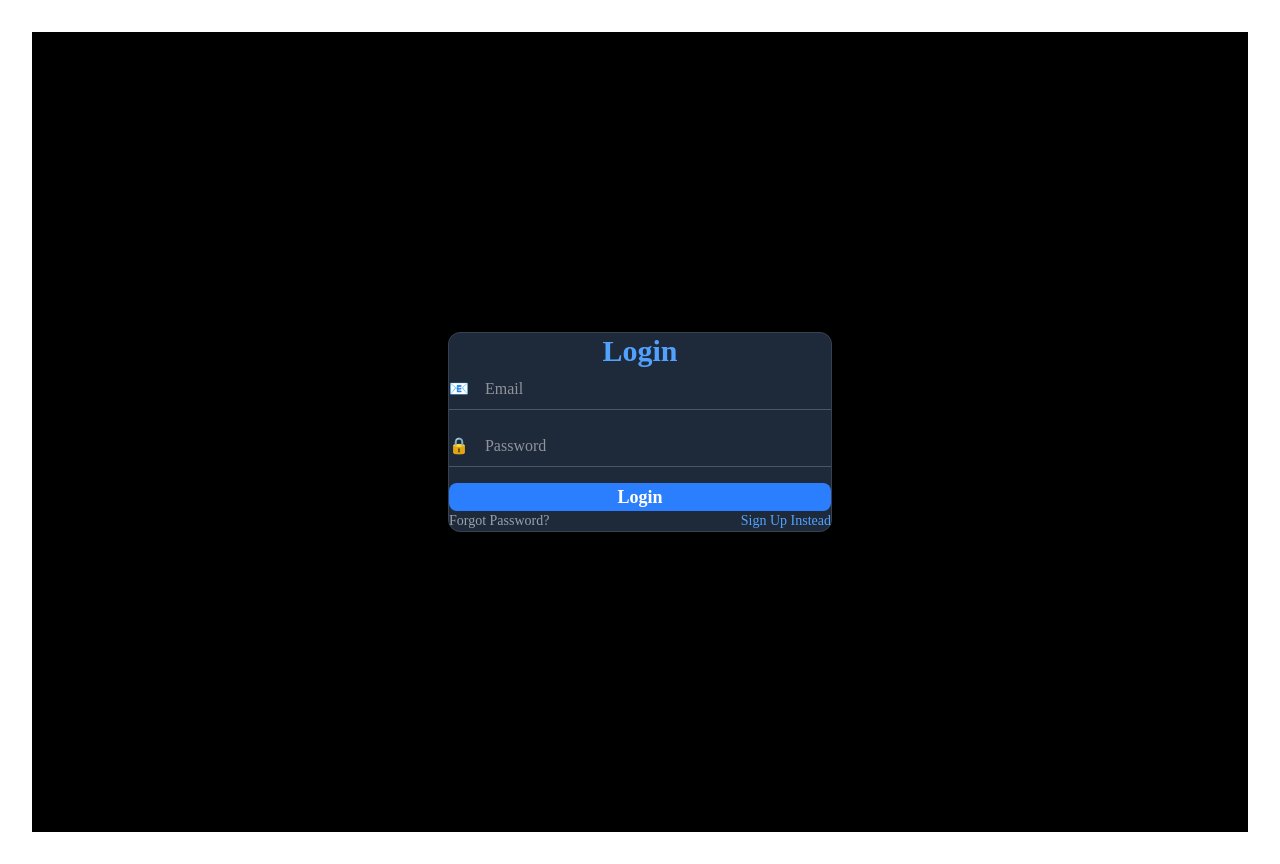
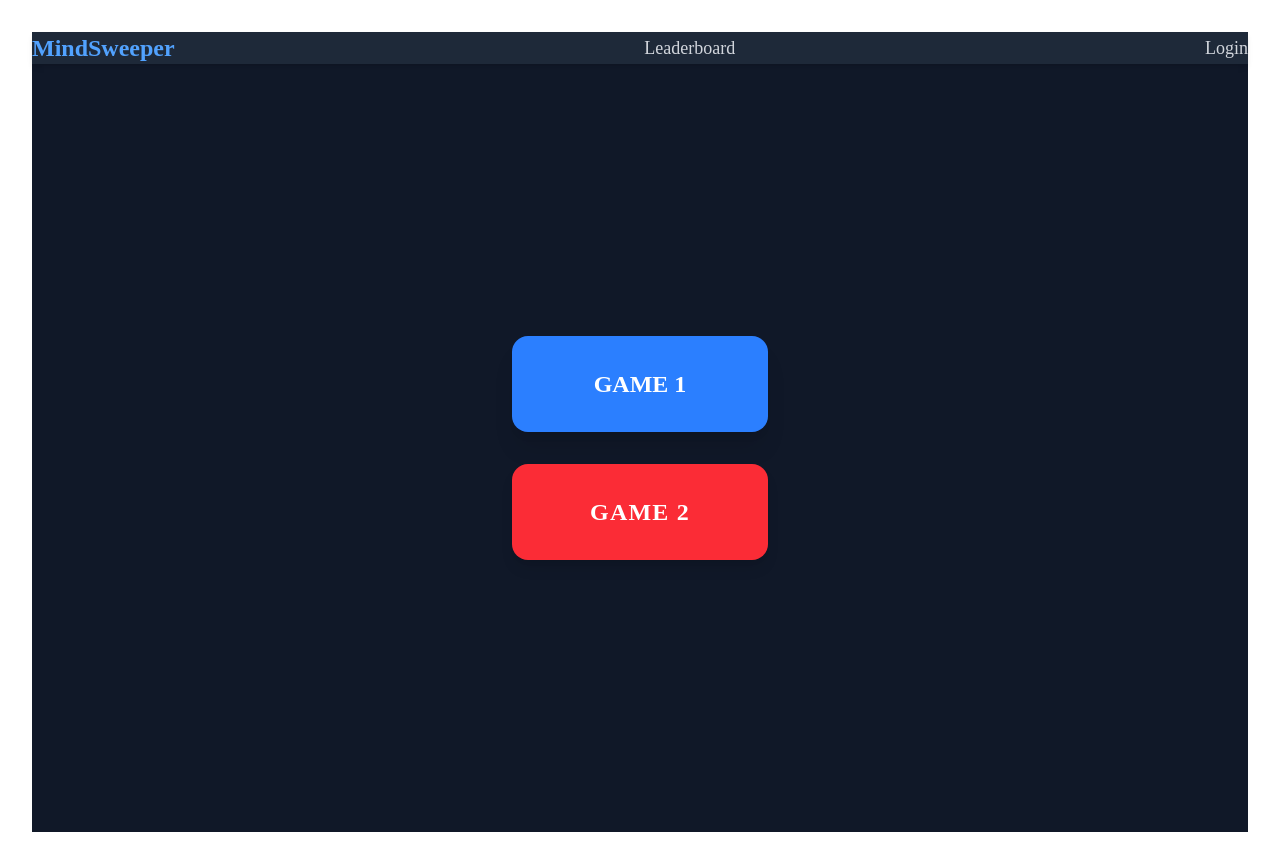
Before and after one commit to rohitmeena1011/MindSweeper, a React (Vite) app: page / in a window 1280 px wide. Built offline with nearby package versions, Linux system fonts and the light colour scheme; sample sign-in values are in the browser's storage.

Commit message:
add dasboard and leaderboard

```diff
--- a/src/App.jsx
+++ b/src/App.jsx
@@ -5,14 +5,19 @@ import AuthForm from './pages/Auth/Auth';
 import { BrowserRouter as Router, Route, Routes } from "react-router-dom";
 import Dashboard from './pages/Dashboard/dashboard';
 import Leaderboard from './pages/Leaderboard/leaderboard';
+import game1 from './pages/Game/game1';
+import game2 from './pages/Game/game2';
 function App() {
   return (
     <>
   <Router>
     <Routes>
-      <Route path="/" element={<AuthForm />} />
-      <Route path="/dashboard" element={<Dashboard />} />
+      <Route path="/" element={<Dashboard/>} />
+      <Route path="/login" element={<AuthForm />} />
+
       <Route path="/leaderboard" element={<Leaderboard />} />
+      <Route path="/game1" element={<game1/>} />
+      <Route path="/game2" element={<game2 />} />
    </Routes>
 
     </Router>
--- a/src/pages/Auth/Auth.jsx
+++ b/src/pages/Auth/Auth.jsx
@@ -1,9 +1,34 @@
-import { useState } from "react";
+import React, { useState } from 'react';
+import { useNavigate } from 'react-router-dom';
 import { motion } from "framer-motion";
 import styles from "./Auth.module.css";
-import React from "react";
+
 const AuthForm = () => {
   const [isSignUp, setIsSignUp] = useState(false);
+  const [email, setEmail] = useState('');
+  const [password, setPassword] = useState('');
+  const navigate = useNavigate();
+
+  const handleSubmit = async (e) => {
+    e.preventDefault();
+
+    const response = await fetch('/api/auth', {
+      method: 'POST',
+      headers: {
+        'Content-Type': 'application/json',
+      },
+      body: JSON.stringify({ email, password }),
+    });
+
+    if (response.ok) {
+      const data = await response.json();
+      localStorage.setItem('authToken', data.token);
+      navigate('/');
+    } else {
+
+      console.error('Authentication failed');
+    }
+  };
 
   return (
     <div className="flex justify-center items-center h-screen bg-black">
@@ -16,7 +41,7 @@ const AuthForm = () => {
         <h2 className="text-center text-3xl font-bold mb-6 text-blue-400">
           {isSignUp ? "Sign Up" : "Login"}
         </h2>
-        <form className="flex flex-col gap-4">
+        <form className="flex flex-col gap-4" onSubmit={handleSubmit}>
           {isSignUp && (
             <div className="flex items-center gap-2 border-b border-gray-600 pb-2">
               <span className="text-blue-400">👤</span>
@@ -31,6 +56,8 @@ const AuthForm = () => {
             <span className="text-blue-400">📧</span>
             <input
               type="email"
+              value={email}
+              onChange={(e) => setEmail(e.target.value)}
               placeholder="Email"
               className={styles.inputField}
             />
@@ -39,6 +66,8 @@ const AuthForm = () => {
             <span className="text-blue-400">🔒</span>
             <input
               type="password"
+              value={password}
+              onChange={(e) => setPassword(e.target.value)}
               placeholder="Password"
               className={styles.inputField}
             />
--- a/src/pages/Dashboard/dashboard.jsx
+++ b/src/pages/Dashboard/dashboard.jsx
@@ -1,28 +1,53 @@
-import { Link } from "react-router-dom";
-import React from "react";
+import { Link, useNavigate } from "react-router-dom";
+import React, { useEffect, useState } from "react";
+
 const Dashboard = () => {
+  const navigate = useNavigate();
+  const [isAuthenticated, setIsAuthenticated] = useState(false);
+
+  useEffect(() => {
+    const token = localStorage.getItem("authToken");
+    setIsAuthenticated(!!token);
+    if (!token) {
+      navigate('/login');
+    }
+  }, [navigate]);
+
+  const handleGameClick = (path) => {
+    if (!isAuthenticated) {
+      navigate("/login");
+    } else {
+      navigate(path);
+    }
+  };
+
   return (
     <div className="h-screen bg-gray-900 text-white flex flex-col">
       {/* Navbar */}
       <nav className="bg-gray-800 p-4 flex justify-between items-center shadow-md">
         <h1 className="text-2xl font-bold text-blue-400">MindSweeper</h1>
-        <Link to="/leaderboard" className="text-lg text-gray-300 hover:text-white">Leaderboard</Link>
+        <Link to="/leaderboard" className="text-lg text-gray-300 hover:text-white">
+          Leaderboard
+        </Link>
+        <Link to="/login" className="text-lg text-gray-300 hover:text-white">
+          Login
+        </Link>
       </nav>
 
       {/* Main Section */}
       <div className="flex flex-col items-center justify-center flex-grow gap-8">
-        <Link
-          to="/game1"
-          className="w-64 h-24 flex items-center justify-center text-2xl font-bold text-white bg-blue-500 rounded-2xl shadow-xl transform transition-all duration-300 hover:scale-110 hover:bg-blue-700"
+        <button
+          onClick={() => handleGameClick("/game1")}
+          className="w-64 h-24 flex items-center justify-center text-2xl font-bold text-white bg-blue-500 rounded-2xl shadow-xl uppercase transform transition-all duration-300 hover:scale-110 hover:bg-blue-700"
         >
           Game 1
-        </Link>
-        <Link
-          to="/game2"
+        </button>
+        <button
+          onClick={() => handleGameClick("/game2")}
           className="w-64 h-24 flex items-center justify-center bg-red-500 rounded-2xl shadow-lg text-white font-bold text-2xl uppercase tracking-wider transition-all transform hover:scale-110 hover:bg-red-700"
         >
           Game 2
-        </Link>
+        </button>
       </div>
     </div>
   );
--- /dev/null
+++ b/src/pages/Game/game1.jsx
@@ -0,0 +1,11 @@
+import React from 'react'
+
+const Game1 = () => {
+  return (
+    <div>
+      hello
+    </div>
+  )
+}
+
+export default Game1
--- /dev/null
+++ b/src/pages/Game/game2.jsx
@@ -0,0 +1,11 @@
+import React from 'react'
+
+const Game2 = () => {
+  return (
+    <div>
+      world
+    </div>
+  )
+}
+
+export default Game2
```
